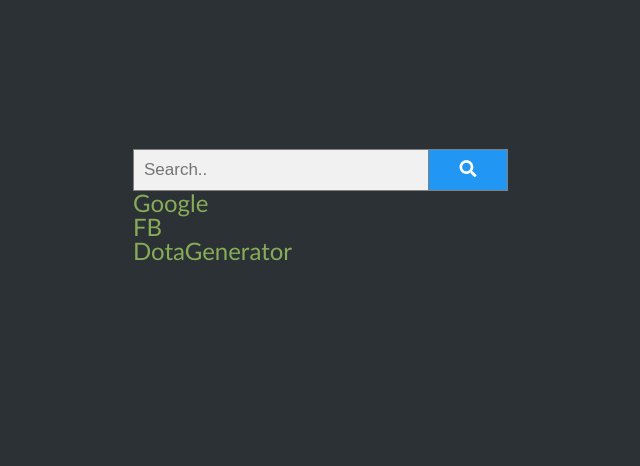
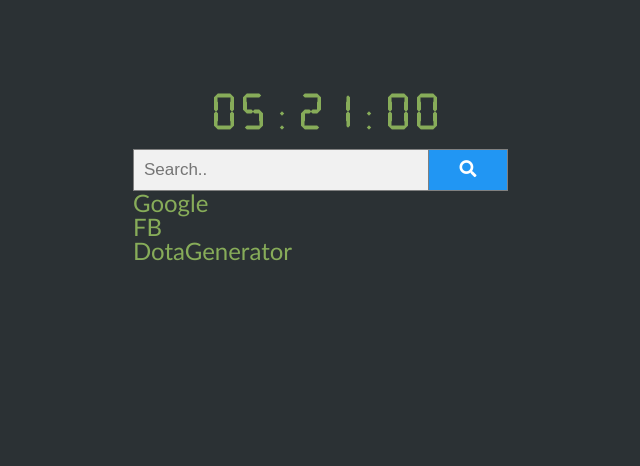
Before and after one commit to nbarateli/SteamHome, a plain HTML site: page docs/index.html in a window 1280 px wide. Shown: the part 128-594 px from the top of the page, without its empty margins (311-951 px from the left). Drawn offline with Linux system fonts and the light colour scheme.

```diff
--- a/docs/index.html
+++ b/docs/index.html
@@ -16,8 +16,7 @@
 </head>
 
 <body>
-<!--<div class="empty">&nbsp;</div>-->
-
+<div id="clock" class="clock"></div>
 <div id="container">
   <div class="content">
     <div id="search">
--- a/docs/script/main.js
+++ b/docs/script/main.js
@@ -0,0 +1,19 @@
+function showTime() {
+    var date = new Date();
+    var h = date.getHours(); // 0 - 23
+    var m = date.getMinutes(); // 0 - 59
+    var s = date.getSeconds(); // 0 - 59
+
+    h = (h < 10) ? "0" + h : h;
+    m = (m < 10) ? "0" + m : m;
+    s = (s < 10) ? "0" + s : s;
+
+    var time = h + ":" + m + ":" + s;
+    document.getElementById("clock").innerText = time;
+    document.getElementById("clock").textContent = time;
+
+    setTimeout(showTime, 1000);
+
+}
+
+document.addEventListener('DOMContentLoaded', showTime);
--- a/less/main.less
+++ b/less/main.less
@@ -12,7 +12,9 @@ body {
   color: @text-color;
   height: 100%;
   display: grid;
-  grid-template-areas: '. . .' '. container .' '. srch .';
+  grid-template-areas: '. . .' '. clock .' '. container .' '. srch .';
+  grid-row-gap: 1%;
+  grid-template-rows: auto 7.5% auto auto;
   font-size: x-large;
 }
 
@@ -90,3 +92,17 @@ a {
 #srch {
   grid-area: srch;
 }
+
+@font-face {
+  font-family: digital;
+  src: url("/fonts/SFDigitalReadout-Heavy.ttf");
+}
+
+.clock {
+  text-align: center;
+  grid-area: clock;
+  color: @text-color;
+  font-size: 60px;
+  font-family: digital, serif;
+  letter-spacing: 7px;
+}
```
Also changed, not shown: docs/fonts/SFDigitalReadout-Heavy.ttf (added), docs/fonts/SFDigitalReadout-HeavyObliq.ttf (added), docs/fonts/SFDigitalReadout-Light.ttf (added), docs/fonts/SFDigitalReadout-LightObliq.ttf (added), docs/fonts/SFDigitalReadout-Medium.ttf (added), docs/fonts/SFDigitalReadout-MediumObli.ttf (added).
